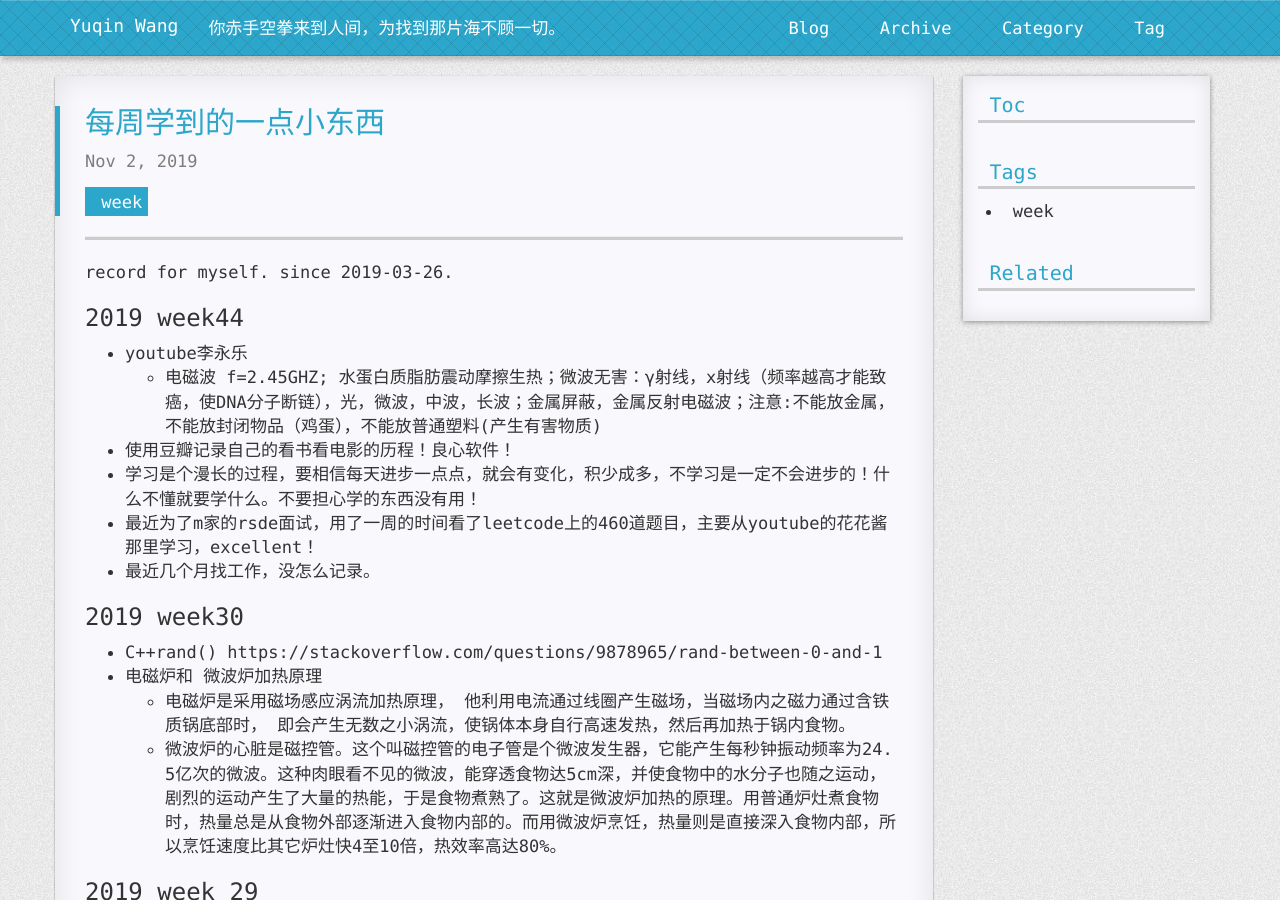
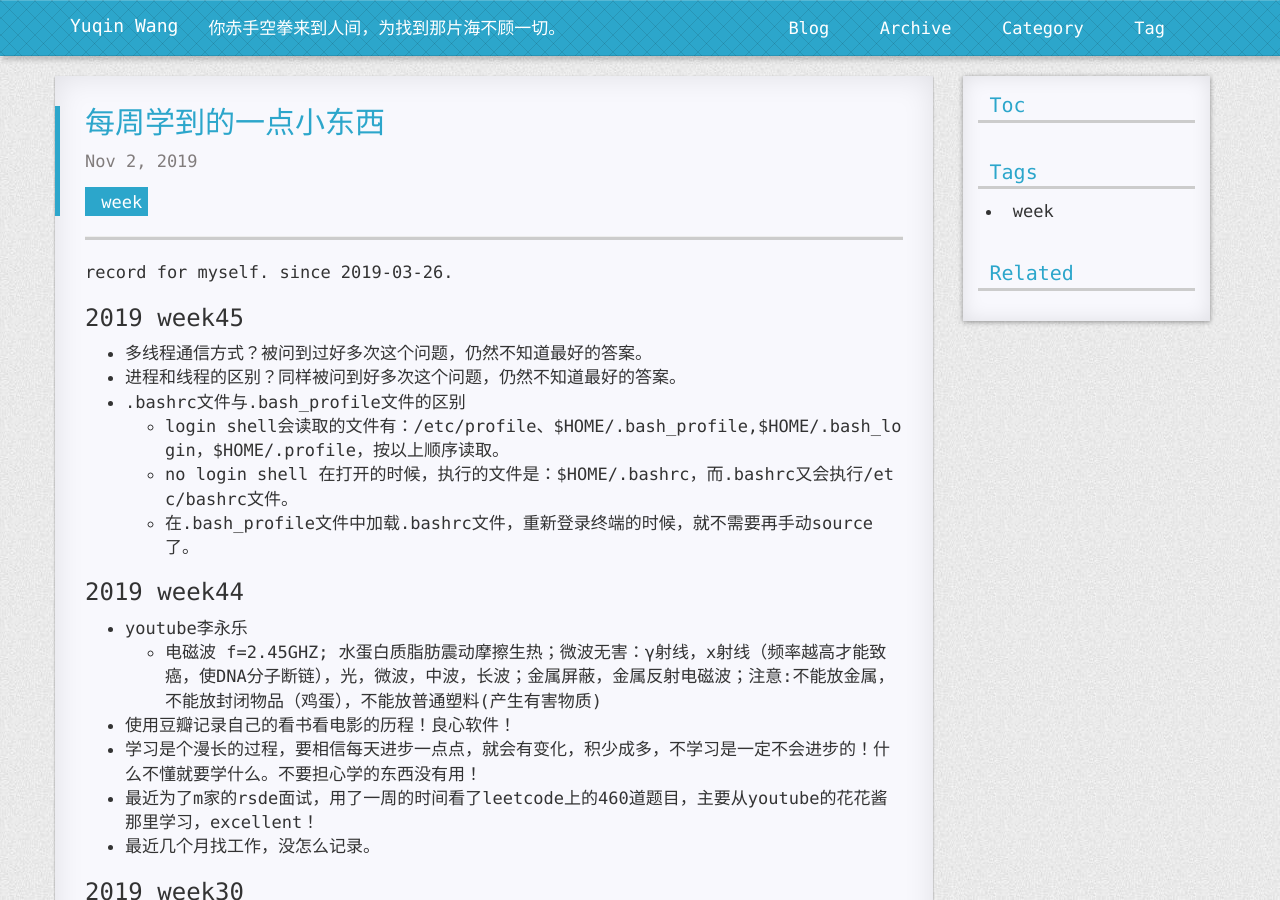
Before and after one commit to yukia-yuqin/blog, a Jekyll site: the page built from _posts/2019-11-02-record-every-week.md, in a window 1280 px wide and 900 px high. Built offline with Jekyll 4.4.1, drawn with Linux system fonts in a browser that asks for light colours; nearby versions of some CDN libraries; comment, search, counter and statistics services are not loaded; a style sheet for code colours, icons or effects is not loaded.

Commit message:
Update 2019-11-02-record-every-week.md

```diff
--- a/_posts/2019-11-02-record-every-week.md
+++ b/_posts/2019-11-02-record-every-week.md
@@ -5,6 +5,14 @@ tags: week
 ---
 
 record for myself. since 2019-03-26.<br>
+### 2019 week45
+- 多线程通信方式？被问到过好多次这个问题，仍然不知道最好的答案。
+- 进程和线程的区别？同样被问到好多次这个问题，仍然不知道最好的答案。
+- .bashrc文件与.bash_profile文件的区别
+   - login shell会读取的文件有：/etc/profile、$HOME/.bash_profile,$HOME/.bash_login，$HOME/.profile，按以上顺序读取。
+   - no login shell 在打开的时候，执行的文件是：$HOME/.bashrc，而.bashrc又会执行/etc/bashrc文件。
+   - 在.bash_profile文件中加载.bashrc文件，重新登录终端的时候，就不需要再手动source了。
+
 
 ### 2019 week44
 - youtube李永乐
```
